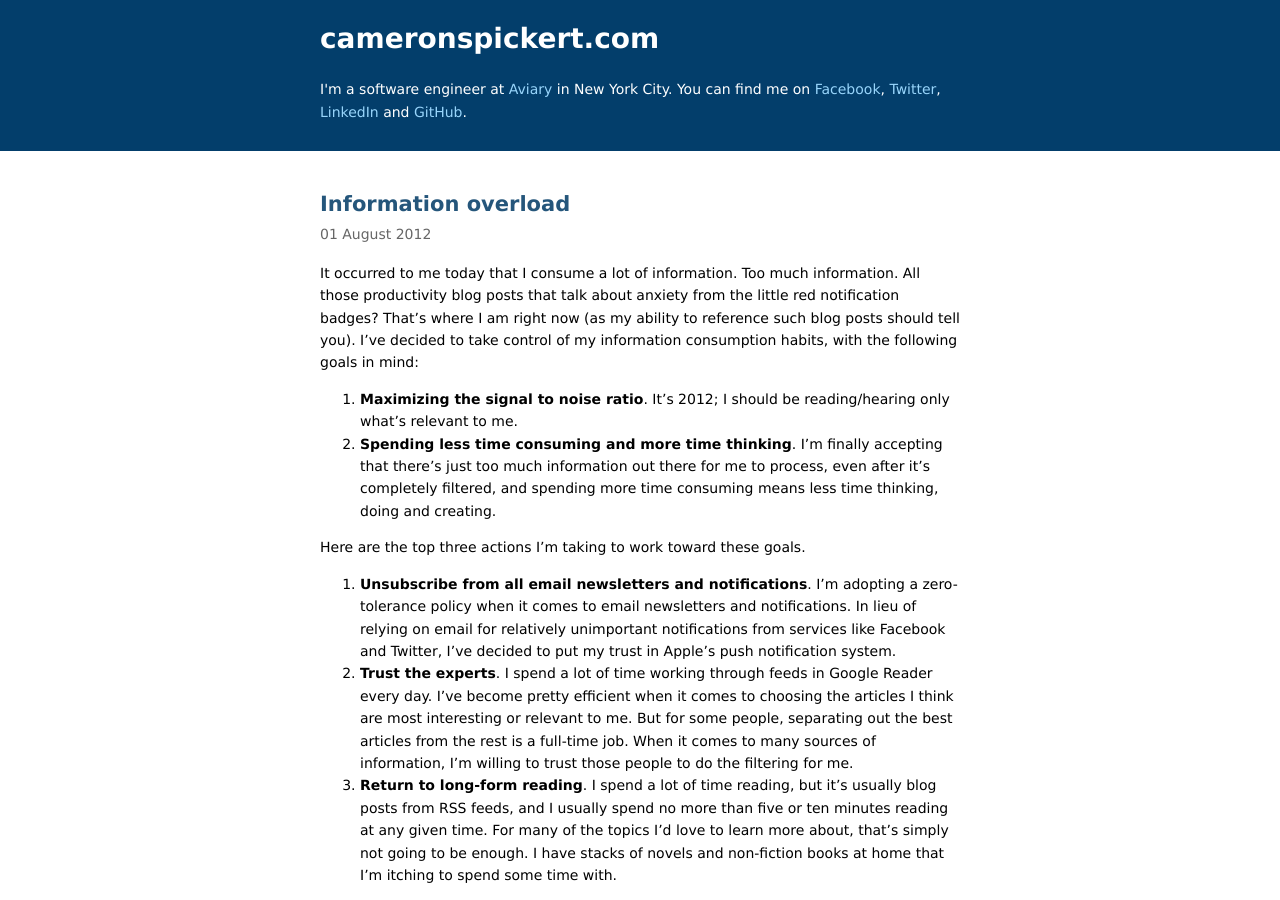
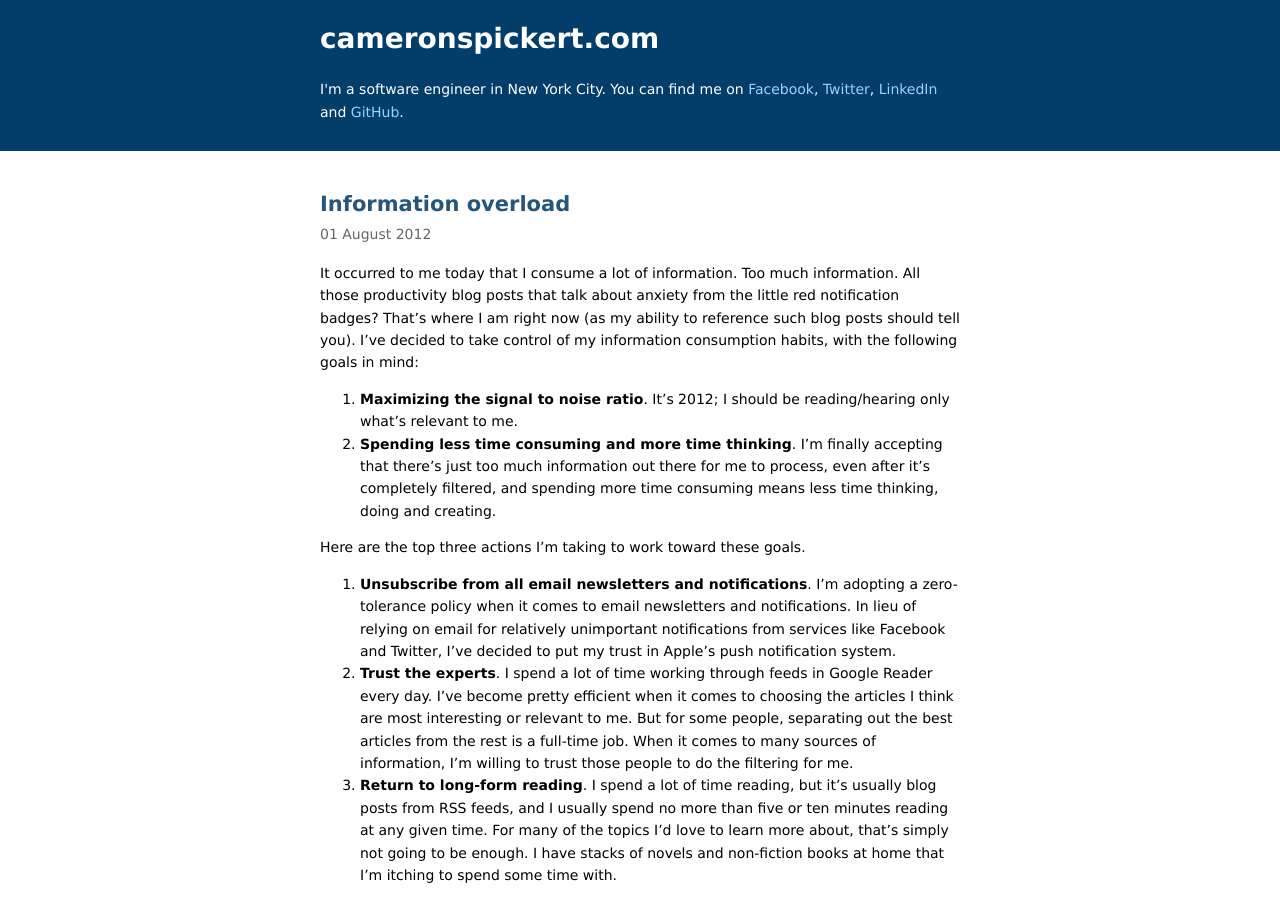
Before and after one commit to cspickert/cspickert.github.io, a Jekyll site: the page built from index.html, in a window 1280 px wide and 900 px high. Built offline with Jekyll 4.4.1, drawn with Linux system fonts in a browser that asks for light colours.

Commit message:
Updated masthead

```diff
--- a/_layouts/default.html
+++ b/_layouts/default.html
@@ -11,7 +11,7 @@
 <header id="header">
 	<section id="masthead">
 		<h1><a href="/">cameronspickert.com</a></h1>
-		<p>I'm a software engineer at <a href="http://www.aviary.com/">Aviary</a> in New York City. You can find me on <a href="http://facebook.com/cspickert">Facebook</a>, <a href="http://twitter.com/cameronspickert">Twitter</a>, <a href="http://www.linkedin.com/in/cameronspickert">LinkedIn</a> and <a href="http://www.github.com/cspicker">GitHub</a>.</p>
+		<p>I'm a software engineer in New York City. You can find me on <a href="http://facebook.com/cspickert">Facebook</a>, <a href="http://twitter.com/cameronspickert">Twitter</a>, <a href="http://www.linkedin.com/in/cameronspickert">LinkedIn</a> and <a href="http://www.github.com/cspicker">GitHub</a>.</p>
 	</section>
 </header>
 
```
